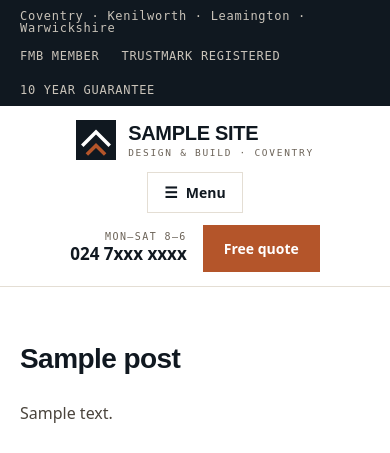
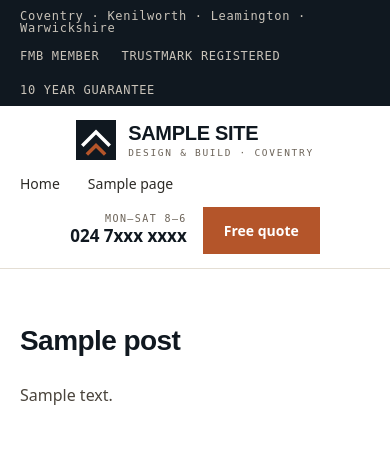
Before and after one commit to bmraihan/maz, a WordPress theme: template wp-theme/maz-heights/page.php in a window 390 px wide. Shown: the top 453 px of the page. Run offline with PHP 8.4 and a stand-in for WordPress, Linux system fonts and the light colour scheme; the site name, menu and one post (Sample post) are stand-ins, and other content is empty; some libraries are stand-ins or nearby versions.

Commit message:
Revert hamburger toggle; back to a plain bar with one dropdown level
The "☰ Menu" hamburger collapsing the whole nav (previous commit)
added a layer of indirection and reportedly looked worse, not
better. Reverting header.php and the nav CSS to the simpler shape
from before that commit: an always-visible top bar (Services ▾ |
Our work | Process | Prices) where "Services" is a single, ordinary
dropdown — one level of nesting, not two, no toggle button, nothing
hidden until interacted with.

No PHP logic touched; all 120 PHPUnit + 26 Jest tests still pass
unmodified.

Co-Authored-By: Claude Sonnet 5 <noreply@anthropic.com>
Claude-Session: https://claude.ai/code/session_01R9HXMUb3pvsDrEh8UvDyHe

```diff
--- a/wp-theme/maz-heights/assets/css/style.css
+++ b/wp-theme/maz-heights/assets/css/style.css
@@ -173,53 +173,13 @@ button { font: inherit; cursor: pointer; }
 	color: var(--text-muted);
 	margin-top: 5px;
 }
-.site-nav { position: relative; flex: none; }
-
-/* The whole nav collapses behind one "☰ Menu" toggle; hovering (or
-   tabbing into) the wrapper reveals the panel — no JS, matching the
-   Services flyout inside it, so both share one interaction model.
-   Known trade-off: hover-only means there's no tap-to-open fallback
-   on touch devices, where a link inside becomes reachable only via
-   whatever the browser does with a first tap on a hover target. */
-.site-nav__menu-wrap { position: relative; }
-.site-nav__toggle {
-	display: flex;
-	align-items: center;
-	gap: 8px;
-	background: none;
-	border: 1px solid var(--border-light);
-	padding: 10px 16px;
-	font: 600 14px var(--font-body);
-	color: var(--graphite);
-	cursor: pointer;
-}
-.site-nav__toggle:hover { border-color: var(--text-faint); }
-.site-nav__toggle-icon { font-size: 15px; line-height: 1; }
-
-.site-nav__panel {
-	display: none;
-	position: absolute;
-	top: 100%;
-	left: 50%;
-	transform: translateX(-50%);
-	margin-top: 8px;
-	background: #fff;
-	border: 1px solid var(--border-light);
-	box-shadow: 0 16px 32px rgba(16, 24, 32, .16);
-	padding: 10px;
-	min-width: 200px;
-	z-index: 40;
-}
-.site-nav__menu-wrap:hover > .site-nav__panel,
-.site-nav__menu-wrap:focus-within > .site-nav__panel {
-	display: block;
-}
-
+.site-nav { flex: 1 1 auto; min-width: 0; }
 .site-nav__links {
 	display: flex;
-	flex-direction: column;
-	align-items: stretch;
-	gap: 2px;
+	flex-wrap: wrap;
+	align-items: center;
+	gap: 8px 28px;
+	justify-content: center;
 	font: 500 14px var(--font-body);
 	list-style: none;
 	margin: 0;
@@ -227,22 +187,16 @@ button { font: inherit; cursor: pointer; }
 }
 /* wp_nav_menu()'s real output is <li><a>…</a></li> — a fallback_cb
    without a real menu assigned yet renders bare <a> tags instead (see
-   inc/nav-fallback.php); both need to lay out identically in this
-   column, and neither should show a browser default list-item marker. */
-.site-nav__links > li { list-style: none; margin: 0; position: relative; width: 100%; }
-.site-nav__links a {
-	color: var(--text-dark);
-	display: block;
-	padding: 10px 12px;
-	white-space: nowrap;
-}
-.site-nav__links > li > a:hover { background: var(--stone); color: var(--brick); }
+   inc/nav-fallback.php); both need to lay out identically in this flex
+   row, and neither should show a browser default list-item marker. */
+.site-nav__links > li { list-style: none; margin: 0; position: relative; display: flex; align-items: center; }
+.site-nav__links a { color: var(--text-dark); display: block; padding: 2px 0; }
 
-/* "Services" flyout, nested one level inside the already-open panel */
+/* "Services" dropdown */
 .site-nav__links .menu-item-has-children > a::after {
 	content: '▾';
 	display: inline-block;
-	margin-left: 6px;
+	margin-left: 5px;
 	font-size: 10px;
 	color: var(--text-faint);
 }
@@ -251,9 +205,9 @@ button { font: inherit; cursor: pointer; }
 	margin: 0;
 	padding: 8px;
 	position: absolute;
-	top: 0;
-	left: 100%;
-	margin-left: 4px;
+	top: 100%;
+	left: 50%;
+	transform: translateX(-50%);
 	background: #fff;
 	border: 1px solid var(--border-light);
 	box-shadow: 0 12px 28px rgba(16, 24, 32, .14);
@@ -261,7 +215,7 @@ button { font: inherit; cursor: pointer; }
 	display: none;
 	flex-direction: column;
 	gap: 1px;
-	z-index: 41;
+	z-index: 30;
 }
 .site-nav__links li:hover > .sub-menu,
 .site-nav__links li:focus-within > .sub-menu {
@@ -561,22 +515,14 @@ button { font: inherit; cursor: pointer; }
 		gap: 8px;
 	}
 	.site-header__inner { justify-content: center; }
-	/* The centred Menu panel can overflow off-screen once the header no
-	   longer spans full width; anchor to the toggle's own left edge and
-	   cap the width so it can't push past the viewport. */
-	.site-nav__panel {
+	.site-nav__links { justify-content: flex-start; }
+	/* Centred dropdowns can overflow off-screen once the nav no longer
+	   spans the full header width; anchor to the item's own left edge
+	   instead, and cap the width so it can't push past the viewport. */
+	.site-nav__links .sub-menu {
 		left: 0;
 		transform: none;
 		max-width: calc(100vw - 40px);
-	}
-	/* A side flyout for "Services" has nowhere to go at this width —
-	   let it expand inline underneath instead, like an accordion. */
-	.site-nav__links .sub-menu {
-		position: static;
-		margin: 4px 0 4px 12px;
-		box-shadow: none;
-		border: none;
-		background: var(--stone);
 	}
 }
 
--- a/wp-theme/maz-heights/header.php
+++ b/wp-theme/maz-heights/header.php
@@ -52,12 +52,6 @@ $maz_business = maz_heights_business_info();
 		</a>
 
 		<nav class="site-nav" aria-label="<?php esc_attr_e( 'Primary', 'maz-heights' ); ?>">
-			<div class="site-nav__menu-wrap">
-				<button type="button" class="site-nav__toggle" aria-haspopup="true">
-					<span class="site-nav__toggle-icon" aria-hidden="true">&#9776;</span>
-					<?php esc_html_e( 'Menu', 'maz-heights' ); ?>
-				</button>
-				<div class="site-nav__panel">
 			<?php
 			wp_nav_menu( array(
 				'theme_location' => 'primary',
@@ -66,8 +60,6 @@ $maz_business = maz_heights_business_info();
 				'fallback_cb'    => 'maz_heights_fallback_nav_menu',
 			) );
 			?>
-				</div>
-			</div>
 		</nav>
 
 		<div class="site-header__contact">
```
Also changed, not shown: wp-theme/maz-heights/README.md. Lines whose indentation alone changed are shown as unchanged.
